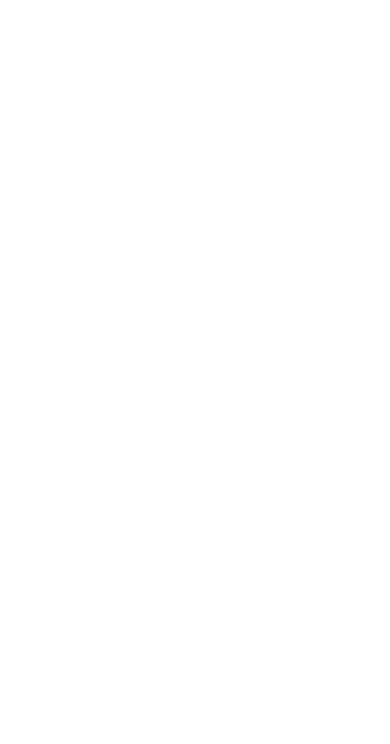
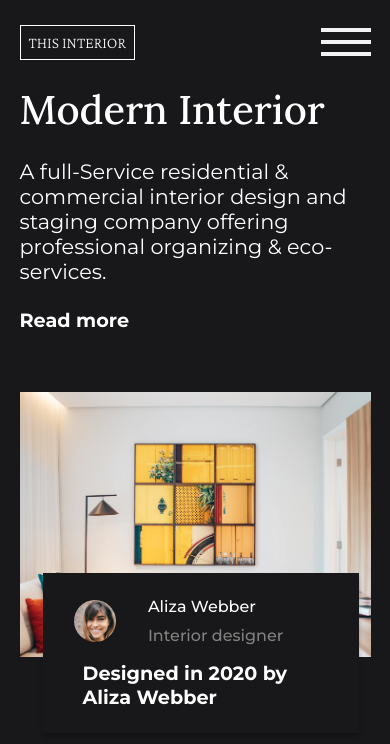
Before and after one commit to AleReyLeyva/Interior-Consultant, a plain HTML site: page index.html in a window 390 px wide. Drawn offline with nearby package versions, Linux system fonts and the light colour scheme.

Commit message:
Final Commit

```diff
--- a/index.html
+++ b/index.html
@@ -5,6 +5,50 @@
     <meta name="author" content="AleReyLeyva" />
     <meta name="viewport" content="width=device-width, initial-scale=1.0" />
     <title>Interior Consultant</title>
+    <link rel="stylesheet" href="./styles.css" />
   </head>
-  <body></body>
+  <body>
+    <header>
+      <h1 class="header__title">This interior</h1>
+      <nav>
+        <ul>
+          <li class="active"><a href="#">Home</a></li>
+          <li><a href="#">Collection</a></li>
+          <li><a href="#">About</a></li>
+          <li><a href="#">Contact</a></li>
+        </ul>
+      </nav>
+      <div class="header__menu hidden">
+        <div class="header__menu-burguer"></div>
+        <div class="header__menu-cross hidden"></div>
+      </div>
+    </header>
+    <main>
+      <div class="main__left">
+        <h1 class="main__title">Modern Interior</h1>
+        <h3 class="main__description">
+          A full-Service residential & commercial interior design and staging
+          company offering professional organizing & eco-services.
+        </h3>
+        <h5 class="main__read-more">Read more</h5>
+      </div>
+      <div class="main__right">
+        <img class="main__photo1" src="./photo1.png" alt="photo1" />
+        <div class="main__card">
+          <img src="./photo2.png" alt="photo2" class="main__photo2" />
+          <div class="main__card__info">
+            <p class="main__card__name">Aliza Webber</p>
+            <p class="main__card__job">Interior designer</p>
+          </div>
+          <h2 class="main__card__description">
+            Designed in 2020 by Aliza Webber
+          </h2>
+        </div>
+      </div>
+    </main>
+    <footer>
+      <p>created by <span class="footer__username">AleReyLeyva</span></p>
+    </footer>
+    <script src="./script.js"></script>
+  </body>
 </html>
--- a/script.js
+++ b/script.js
@@ -0,0 +1,21 @@
+const headerMenu = document.querySelector('.header__menu');
+const burguerMenu = document.querySelector('.header__menu-burguer');
+const crossMenu = document.querySelector('.header__menu-cross');
+const main = document.querySelector('main');
+const footer = document.querySelector('footer');
+const header = document.querySelector('header');
+const headerTitle = document.querySelector('.header__title');
+const headerNav = document.querySelector('nav');
+const headerLink = document.querySelectorAll('li');
+
+headerMenu.addEventListener('click', () => {
+  crossMenu.classList.toggle('hidden');
+  burguerMenu.classList.toggle('hidden');
+  main.classList.toggle('hidden');
+  footer.classList.toggle('hidden');
+  headerTitle.classList.toggle('hidden');
+  header.classList.toggle('header--cross-mode');
+  headerMenu.classList.toggle('header__menu--cross-mode');
+  headerNav.classList.toggle('nav--cross-mode');
+  headerLink.forEach((link) => link.classList.toggle('link--cross-mode'));
+});
--- a/styles.css
+++ b/styles.css
@@ -0,0 +1,309 @@
+@import url('https://fonts.googleapis.com/css2?family=Crimson+Pro:wght@200&family=Lora:wght@500;700&family=Montserrat:wght@400;500;700&display=swap');
+
+* {
+  margin: 0;
+  padding: 0;
+  box-sizing: border-box;
+}
+
+html {
+  font-family: 'Montserrat', monospace;
+  font-weight: 500;
+  font-size: 16px;
+  color: #fff;
+  background-color: #181719;
+}
+
+body {
+  height: 100vh;
+  width: 85%;
+  margin: 0 auto;
+  display: flex;
+  flex-direction: column;
+  align-items: center;
+}
+
+header {
+  height: 10vh;
+  display: flex;
+  justify-content: space-between;
+  align-items: center;
+  align-self: stretch;
+}
+
+.header--cross-mode {
+  flex-direction: column;
+  height: 100vh;
+  justify-content: center;
+  align-items: center;
+}
+
+.hidden {
+  display: none;
+}
+
+.header__menu {
+  position: relative;
+  cursor: pointer;
+  width: 50px;
+  height: 50px;
+  justify-content: center;
+  align-items: center;
+}
+
+.header__menu--cross-mode {
+  position: absolute;
+  top: 25px;
+  right: 25px;
+}
+
+.header__menu-burguer,
+.header__menu-burguer::after,
+.header__menu-burguer::before {
+  height: 4px;
+  width: 100%;
+  background-color: #f2f2f2;
+}
+
+.header__menu-burguer::after,
+.header__menu-burguer::before {
+  position: absolute;
+  content: '';
+}
+
+.header__menu-burguer::after {
+  transform: translateY(12px);
+}
+
+.header__menu-burguer::before {
+  transform: translateY(-12px);
+}
+
+.header__menu-cross,
+.header__menu-cross::after {
+  position: absolute;
+  height: 4px;
+  width: 100%;
+  background-color: #f2f2f2;
+}
+
+.header__menu-cross {
+  transform: rotate(45deg);
+}
+
+.header__menu-cross::after {
+  content: '';
+  transform: rotate(90deg);
+}
+
+.nav--cross-mode {
+  display: flex;
+}
+
+nav ul {
+  list-style: none;
+}
+
+nav li {
+  display: inline-block;
+  padding-left: 5rem;
+  font-size: 1.25rem;
+}
+
+.link--cross-mode {
+  display: block;
+  font-size: 2.5rem;
+  padding: 0;
+  margin: 2rem 0;
+  text-align: center;
+}
+
+nav li a {
+  text-decoration: none;
+  color: #fff;
+}
+
+.header__title {
+  font-family: 'Crimson Pro', monospace;
+  font-weight: 200;
+  text-transform: uppercase;
+  font-size: 1rem;
+  border: 1px solid #ffffff;
+  padding: 0.5rem;
+  cursor: pointer;
+}
+
+.active {
+  text-decoration: underline;
+  font-weight: 700;
+  text-underline-offset: 5px;
+}
+
+main {
+  height: 75%;
+  display: flex;
+  align-items: center;
+  justify-content: center;
+}
+
+.main__left {
+  flex: 1;
+  display: flex;
+  flex-direction: column;
+  justify-content: space-evenly;
+  height: 60%;
+}
+
+.main__right {
+  position: relative;
+  flex: 2;
+  display: flex;
+  flex-direction: column-reverse;
+  align-items: center;
+}
+
+.main__title {
+  font-family: 'Lora', monospace;
+  font-weight: 500;
+  font-size: 3rem;
+}
+
+.main__description {
+  font-weight: 400;
+  font-size: 1.5rem;
+}
+
+.main__read-more {
+  font-weight: 700;
+  font-size: 1.2rem;
+}
+
+.main__photo1 {
+  width: 75%;
+  z-index: 9;
+}
+
+.main__photo2 {
+  width: 40%;
+  margin: auto;
+  border-radius: 50%;
+}
+
+.main__card {
+  z-index: 99;
+  background-color: #181719;
+  box-shadow: 0px 4px 4px rgba(0, 0, 0, 0.25);
+  display: grid;
+  grid-template-rows: 1fr 1fr;
+  grid-template-columns: 1fr 2fr;
+  width: 50%;
+  height: 12rem;
+  padding: 1.5rem 0;
+  align-items: center;
+  gap: 1rem 0;
+  position: absolute;
+  bottom: -60px;
+  right: 10rem;
+}
+
+.main__card__description {
+  grid-row: 2;
+  grid-column: 1 / span 2;
+  width: 70%;
+  margin-left: 2.5rem;
+}
+
+.main__card__name {
+  font-weight: 500;
+  margin-bottom: 10px;
+}
+
+.main__card__job {
+  color: #828282;
+  font-weight: 500;
+}
+
+footer {
+  position: absolute;
+  bottom: 0.75rem;
+}
+
+@media (max-width: 1100px) {
+  body {
+    width: 90%;
+  }
+
+  nav {
+    display: none;
+  }
+
+  .header__menu {
+    display: flex;
+  }
+
+  main {
+    flex-direction: column;
+  }
+
+  .main__left {
+    margin-bottom: 2rem;
+    justify-content: space-between;
+    height: 100%;
+  }
+
+  .main__photo1 {
+    width: 60%;
+  }
+
+  .main__card {
+    right: 13rem;
+  }
+
+  footer {
+    display: none;
+  }
+}
+
+@media (max-width: 681px) {
+  .main__photo1 {
+    width: 100%;
+  }
+
+  .main__card {
+    width: 90%;
+    height: 10rem;
+    position: absolute;
+    right: 0.75rem;
+    bottom: -1rem;
+  }
+
+  .main__card__description {
+    font-size: 1.2rem;
+  }
+
+  .main__title {
+    font-size: 2.5rem;
+  }
+
+  .main__description {
+    font-size: 1.3rem;
+    margin: 1.5rem 0;
+  }
+
+  .main__right {
+    margin-top: 1.75rem;
+    justify-content: flex-end;
+  }
+}
+
+@media (max-height: 700px) {
+  .main__title {
+    font-size: 2.5rem;
+    margin-top: 2rem;
+  }
+
+  .main__right {
+    margin: 0;
+    justify-content: flex-end;
+  }
+}
```
